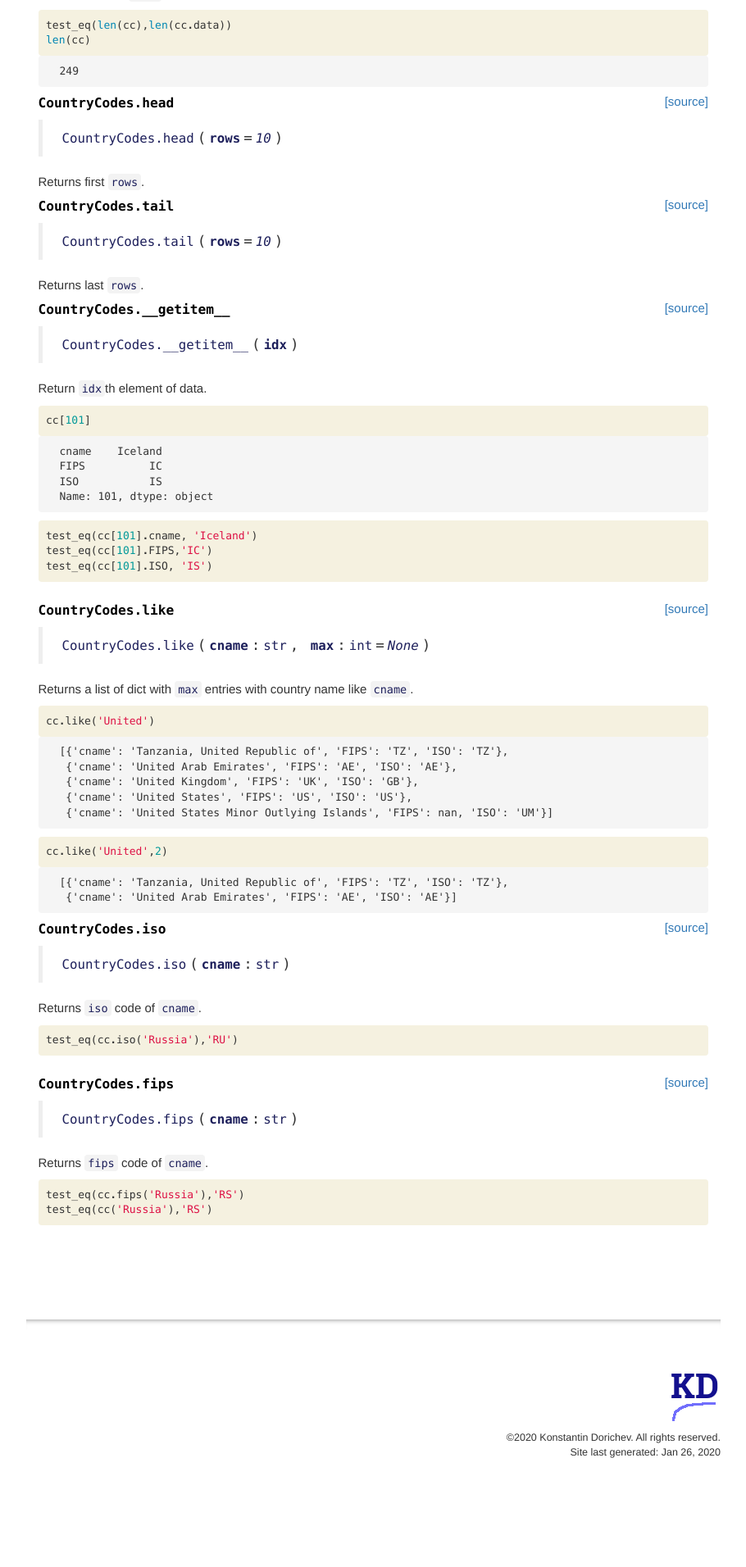
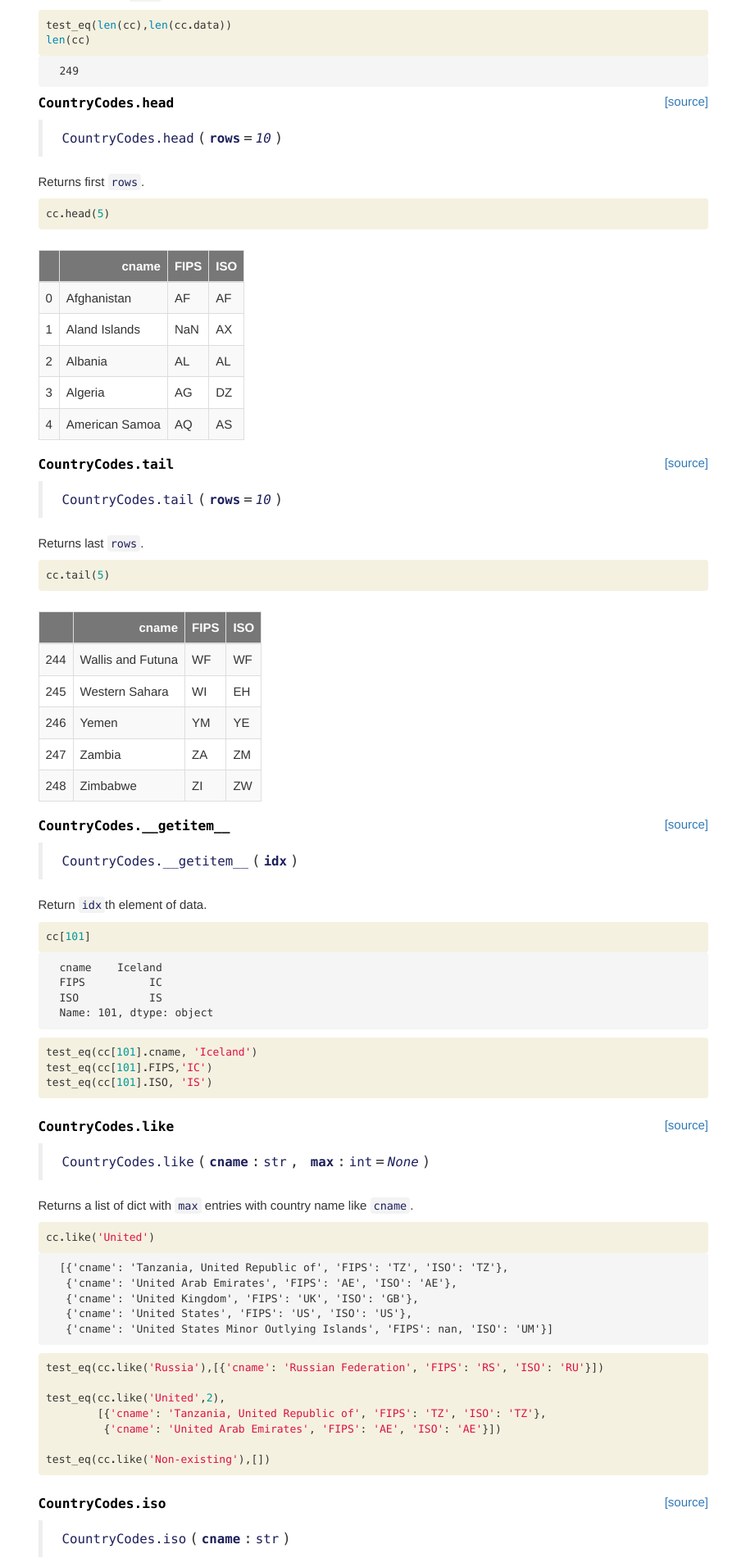
Before and after one commit to kdorichev/joshuaproject, a Jekyll site: the page built from docs/countrycodes.html, in a window 1280 px wide. Shown: the part 779-2691 px from the top of the page at 82% size, without its empty margins (331-1241 px from the left). Built offline with Jekyll 4.4.1, drawn with Linux system fonts in a browser that asks for light colours; nearby versions of some CDN libraries; comment, search, counter and statistics services are not loaded; before the commit the page ends 2611 px from its top, so only the background shows below that.

Commit message:
More tests for countrycodes

```diff
--- a/docs/countrycodes.html
+++ b/docs/countrycodes.html
@@ -135,6 +135,90 @@ summary: "Class `CountryCodes()` to search and convert between `iso` and `fips`
 
 </div>
 <div class="cell border-box-sizing code_cell rendered">
+<div class="input">
+
+<div class="inner_cell">
+    <div class="input_area">
+<div class=" highlight hl-ipython3"><pre><span></span><span class="n">cc</span><span class="o">.</span><span class="n">head</span><span class="p">(</span><span class="mi">5</span><span class="p">)</span>
+</pre></div>
+
+    </div>
+</div>
+</div>
+
+<div class="output_wrapper">
+<div class="output">
+
+<div class="output_area">
+
+
+<div class="output_html rendered_html output_subarea output_execute_result">
+<div>
+<style scoped>
+    .dataframe tbody tr th:only-of-type {
+        vertical-align: middle;
+    }
+
+    .dataframe tbody tr th {
+        vertical-align: top;
+    }
+
+    .dataframe thead th {
+        text-align: right;
+    }
+</style>
+<table border="1" class="dataframe">
+  <thead>
+    <tr style="text-align: right;">
+      <th></th>
+      <th>cname</th>
+      <th>FIPS</th>
+      <th>ISO</th>
+    </tr>
+  </thead>
+  <tbody>
+    <tr>
+      <td>0</td>
+      <td>Afghanistan</td>
+      <td>AF</td>
+      <td>AF</td>
+    </tr>
+    <tr>
+      <td>1</td>
+      <td>Aland Islands</td>
+      <td>NaN</td>
+      <td>AX</td>
+    </tr>
+    <tr>
+      <td>2</td>
+      <td>Albania</td>
+      <td>AL</td>
+      <td>AL</td>
+    </tr>
+    <tr>
+      <td>3</td>
+      <td>Algeria</td>
+      <td>AG</td>
+      <td>DZ</td>
+    </tr>
+    <tr>
+      <td>4</td>
+      <td>American Samoa</td>
+      <td>AQ</td>
+      <td>AS</td>
+    </tr>
+  </tbody>
+</table>
+</div>
+</div>
+
+</div>
+
+</div>
+</div>
+
+</div>
+<div class="cell border-box-sizing code_cell rendered">
 
 <div class="output_wrapper">
 <div class="output">
@@ -147,6 +231,90 @@ summary: "Class `CountryCodes()` to search and convert between `iso` and `fips`
 </blockquote>
 <p>Returns last <code>rows</code>.</p>
 
+</div>
+
+</div>
+
+</div>
+</div>
+
+</div>
+<div class="cell border-box-sizing code_cell rendered">
+<div class="input">
+
+<div class="inner_cell">
+    <div class="input_area">
+<div class=" highlight hl-ipython3"><pre><span></span><span class="n">cc</span><span class="o">.</span><span class="n">tail</span><span class="p">(</span><span class="mi">5</span><span class="p">)</span>
+</pre></div>
+
+    </div>
+</div>
+</div>
+
+<div class="output_wrapper">
+<div class="output">
+
+<div class="output_area">
+
+
+<div class="output_html rendered_html output_subarea output_execute_result">
+<div>
+<style scoped>
+    .dataframe tbody tr th:only-of-type {
+        vertical-align: middle;
+    }
+
+    .dataframe tbody tr th {
+        vertical-align: top;
+    }
+
+    .dataframe thead th {
+        text-align: right;
+    }
+</style>
+<table border="1" class="dataframe">
+  <thead>
+    <tr style="text-align: right;">
+      <th></th>
+      <th>cname</th>
+      <th>FIPS</th>
+      <th>ISO</th>
+    </tr>
+  </thead>
+  <tbody>
+    <tr>
+      <td>244</td>
+      <td>Wallis and Futuna</td>
+      <td>WF</td>
+      <td>WF</td>
+    </tr>
+    <tr>
+      <td>245</td>
+      <td>Western Sahara</td>
+      <td>WI</td>
+      <td>EH</td>
+    </tr>
+    <tr>
+      <td>246</td>
+      <td>Yemen</td>
+      <td>YM</td>
+      <td>YE</td>
+    </tr>
+    <tr>
+      <td>247</td>
+      <td>Zambia</td>
+      <td>ZA</td>
+      <td>ZM</td>
+    </tr>
+    <tr>
+      <td>248</td>
+      <td>Zimbabwe</td>
+      <td>ZI</td>
+      <td>ZW</td>
+    </tr>
+  </tbody>
+</table>
+</div>
 </div>
 
 </div>
@@ -282,27 +450,16 @@ Name: 101, dtype: object</pre>
 
 <div class="inner_cell">
     <div class="input_area">
-<div class=" highlight hl-ipython3"><pre><span></span><span class="n">cc</span><span class="o">.</span><span class="n">like</span><span class="p">(</span><span class="s1">&#39;United&#39;</span><span class="p">,</span><span class="mi">2</span><span class="p">)</span>
+<div class=" highlight hl-ipython3"><pre><span></span><span class="n">test_eq</span><span class="p">(</span><span class="n">cc</span><span class="o">.</span><span class="n">like</span><span class="p">(</span><span class="s1">&#39;Russia&#39;</span><span class="p">),[{</span><span class="s1">&#39;cname&#39;</span><span class="p">:</span> <span class="s1">&#39;Russian Federation&#39;</span><span class="p">,</span> <span class="s1">&#39;FIPS&#39;</span><span class="p">:</span> <span class="s1">&#39;RS&#39;</span><span class="p">,</span> <span class="s1">&#39;ISO&#39;</span><span class="p">:</span> <span class="s1">&#39;RU&#39;</span><span class="p">}])</span>
+
+<span class="n">test_eq</span><span class="p">(</span><span class="n">cc</span><span class="o">.</span><span class="n">like</span><span class="p">(</span><span class="s1">&#39;United&#39;</span><span class="p">,</span><span class="mi">2</span><span class="p">),</span>
+        <span class="p">[{</span><span class="s1">&#39;cname&#39;</span><span class="p">:</span> <span class="s1">&#39;Tanzania, United Republic of&#39;</span><span class="p">,</span> <span class="s1">&#39;FIPS&#39;</span><span class="p">:</span> <span class="s1">&#39;TZ&#39;</span><span class="p">,</span> <span class="s1">&#39;ISO&#39;</span><span class="p">:</span> <span class="s1">&#39;TZ&#39;</span><span class="p">},</span>
+         <span class="p">{</span><span class="s1">&#39;cname&#39;</span><span class="p">:</span> <span class="s1">&#39;United Arab Emirates&#39;</span><span class="p">,</span> <span class="s1">&#39;FIPS&#39;</span><span class="p">:</span> <span class="s1">&#39;AE&#39;</span><span class="p">,</span> <span class="s1">&#39;ISO&#39;</span><span class="p">:</span> <span class="s1">&#39;AE&#39;</span><span class="p">}])</span>
+
+<span class="n">test_eq</span><span class="p">(</span><span class="n">cc</span><span class="o">.</span><span class="n">like</span><span class="p">(</span><span class="s1">&#39;Non-existing&#39;</span><span class="p">),[])</span>
 </pre></div>
 
     </div>
-</div>
-</div>
-
-<div class="output_wrapper">
-<div class="output">
-
-<div class="output_area">
-
-
-
-<div class="output_text output_subarea output_execute_result">
-<pre>[{&#39;cname&#39;: &#39;Tanzania, United Republic of&#39;, &#39;FIPS&#39;: &#39;TZ&#39;, &#39;ISO&#39;: &#39;TZ&#39;},
- {&#39;cname&#39;: &#39;United Arab Emirates&#39;, &#39;FIPS&#39;: &#39;AE&#39;, &#39;ISO&#39;: &#39;AE&#39;}]</pre>
-</div>
-
-</div>
-
 </div>
 </div>
 
```
Also changed, not shown: 1 other file.
